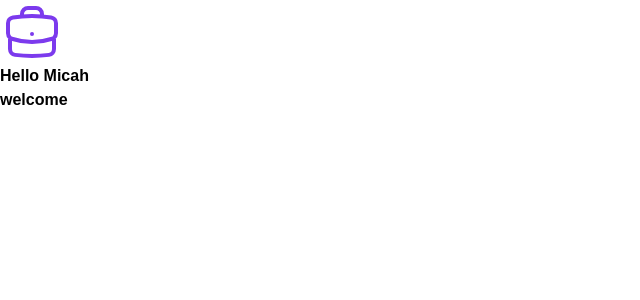
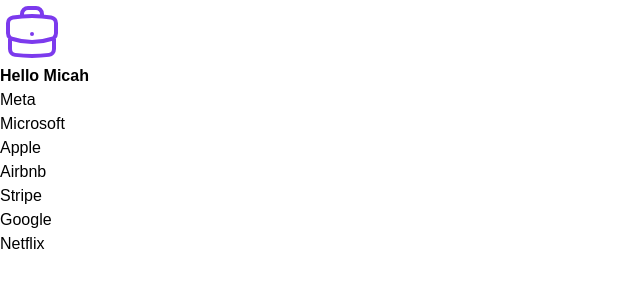
Before and after one commit to micahasowata/reacty, a React (Vite) app: page / in a window 1280 px wide. Shown: the top 300 px of the page, without its empty margins (0-640 px from the left). Built offline with nearby package versions, Linux system fonts and the light colour scheme; a web font is replaced by a local one.

Commit message:
feat: iterate over an array of values

```diff
--- a/src/App.jsx
+++ b/src/App.jsx
@@ -1,11 +1,26 @@
 import { BriefcaseIcon } from "@heroicons/react/24/outline";
 const App = () => {
 	const name = "Micah";
+	const tech = [
+		{ id: 1, name: "Meta" },
+		{ id: 2, name: "Microsoft" },
+		{ id: 3, name: "Apple" },
+		{ id: 4, name: "Airbnb" },
+		{ id: 5, name: "Stripe" },
+		{ id: 6, name: "Google" },
+		{ id: 7, name: "Netflix" },
+	];
 	return (
 		<>
 			<BriefcaseIcon className="h-16 w-16 text-violet-600" />
 			<h1 className="font-ojuju font-bold">Hello {name}</h1>
-			<p className="font-rethink font-bold">welcome</p>
+			<ul>
+				{tech.map((n) => (
+					<li key={n.id} className="font-rethink">
+						{n.name}
+					</li>
+				))}
+			</ul>
 		</>
 	);
 };
```
